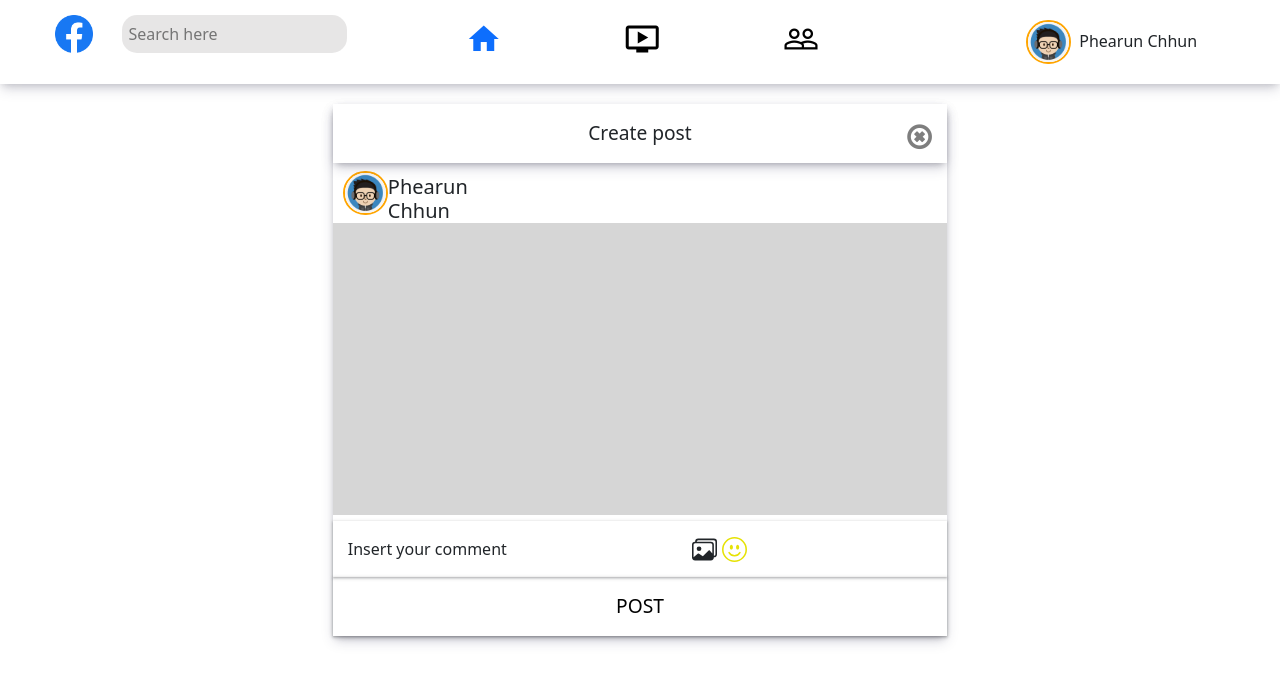
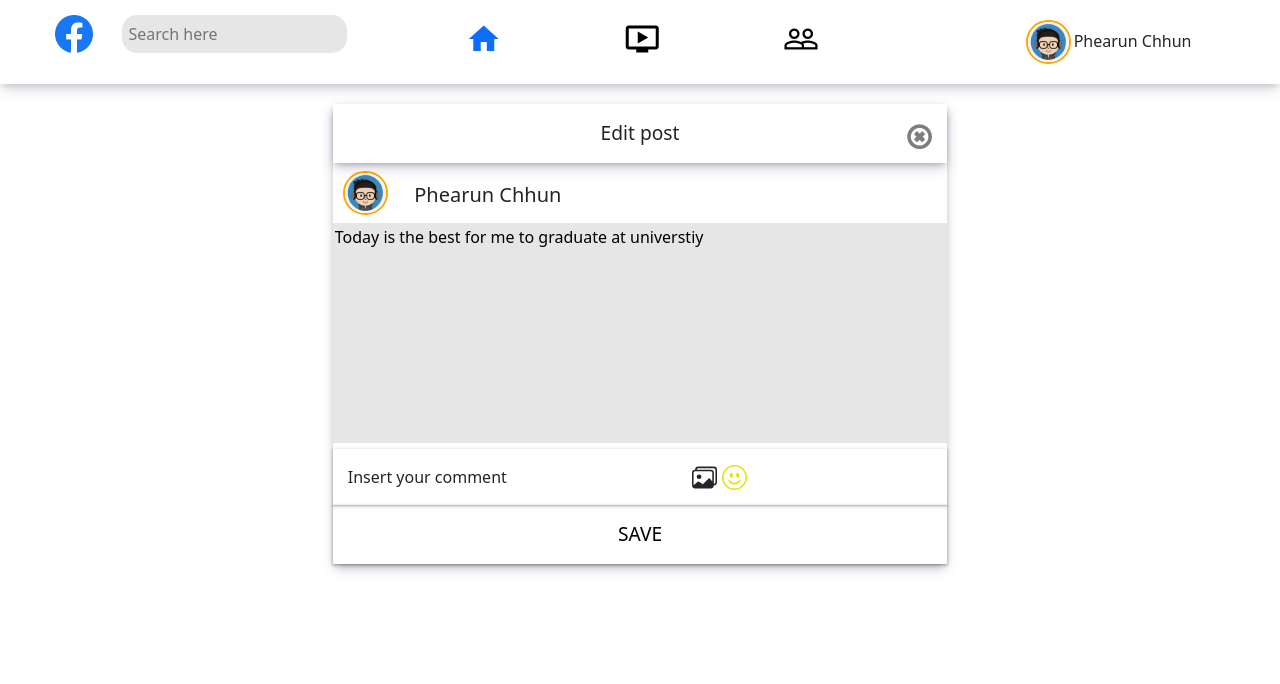
Before and after one commit to VANSAOHANG/FACEBOOK-VERSON-2, a PHP site: page /views/edit_post.php?post_id=1 in a window 1280 px wide. Shown: the top 684 px of the page. Run offline with PHP 8.4, Linux system fonts and the light colour scheme; data comes from the database, SQL or seed files in the repository; some libraries are stand-ins or nearby versions.

Commit message:
#6 Edit post

```diff
--- a/css/style.css
+++ b/css/style.css
@@ -68,10 +68,8 @@
 }
 
 .header .content {
-    /* width: 80%; */
     font-size: 1.2rem;
 }
-
 .header .btn-close {
     position: absolute;
     right: 10px;
@@ -83,7 +81,7 @@
     width: 100%;
     resize: none;
     border: none;
-    background: #cccc;
+    background: #e2e0e0cc;
 }
 
 .insert-post {
@@ -226,13 +224,14 @@
     align-items: center;
     border-top: 1.5px solid #cccbcbcc;
 }
-
+.profile{
+    display: flex;
+}
 .post-header,
-.profile {
+.post-view .post-header .profile {
     display: flex;
     justify-content: space-between;
 }
-
 .user-name {
     margin-top: 20px;
 }
--- a/models/database.php
+++ b/models/database.php
@@ -2,4 +2,4 @@
 /**
  * Your code here
  */
-$db =new PDO ("mysql:host=localhost;dbname=facebook_db","root","");
+$db =new PDO ("mysql:host=localhost;port=3307;dbname=facebook_db","root","");
--- a/models/post.php
+++ b/models/post.php
@@ -61,15 +61,14 @@
 
  * @return boolean: true if deletion was successful, false otherwise
  */
-function updatePost($post_id, $text_post, $post_image)
+function updatePost($post_id, $text_post)
 {
     global  $db ;
-    $statement = $db ->prepare ("UPDATE posts  SET  text_post = :text_post, post_image = :post_image WHERE post_id = :post_id");
+    $statement = $db ->prepare ("UPDATE posts  SET  text_post = :text_post WHERE post_id = :post_id");
     $statement-> execute(
         [
             ':post_id' => $post_id,
             ':text_post'=> $text_post,
-            ':post_image' => $post_image
         ]
         );
         return ($statement->rowCount() == 1 );
--- a/views/edit_post.php
+++ b/views/edit_post.php
@@ -1,3 +1,67 @@
-<?php
-require_once("post_create.php");
-?>
+<!-- create post -->
+
+<?php require_once('../templates/header.php')?>
+<?php require_once('../models/post.php')?>
+<div>
+    <?php
+        // TO DO:
+        $post_id = $_GET['post_id'];
+        // Get the id of the item to update in query
+        $post = getPostById($post_id);
+        // Get data for this item from database
+    ?>
+    <form action="../controllers/edit_post.php" method='post'>
+        <input type="hidden" value="<?php echo $post['post_id']?>" name="post_id">
+        <div class="create-post edit-post">
+            <div class="header">
+                <div class="content">
+                    <span>Edit post</span>
+                </div>
+                <div class="btn-close">
+                    <button class="close-post bg-white  border-0">
+                    <i class='fa fa-times-circle-o'></i>
+                </button>
+                </div>
+            </div>
+
+            <div class="profile">
+                <div class="img_profile">
+                    <img src="../images/man.png" alt="">
+                </div>
+                <div class="user-name">
+                    <h5>Phearun Chhun</h5>
+                </div>
+            </div>
+
+            <div class='text-post'>
+                <textarea rows="9" cols="12"  name='text_post'><?php echo $post['text_post'] ?></textarea>
+            </div>
+
+            <div class="insert-post">
+                <div>Insert your comment </div>
+                <div class="img-post">
+                    <form action=""></form>
+                    <label for="image">
+                            <svg xmlns="http://www.w3.org/2000/svg" width="25" height="25"  fill="currentColor" class="bi bi-images" viewBox="0 0 16 16">
+                                <path d="M4.502 9a1.5 1.5 0 1 0 0-3 1.5 1.5 0 0 0 0 3z"/>
+                                <path d="M14.002 13a2 2 0 0 1-2 2h-10a2 2 0 0 1-2-2V5A2 2 0 0 1 2 3a2 2 0 0 1 2-2h10a2 2 0 0 1 2 2v8a2 2 0 0 1-1.998 2zM14 2H4a1 1 0 0 0-1 1h9.002a2 2 0 0 1 2 2v7A1 1 0 0 0 15 11V3a1 1 0 0 0-1-1zM2.002 4a1 1 0 0 0-1 1v8l2.646-2.354a.5.5 0 0 1 .63-.062l2.66 1.773 3.71-3.71a.5.5 0 0 1 .577-.094l1.777 1.947V5a1 1 0 0 0-1-1h-10z"/>
+                            </svg>
+                            <input type="file" name="post_image" id="image" style="display:none;">
+                    </label>
+                    <label for="image">
+                        <svg xmlns="http://www.w3.org/2000/svg" width="25" height="25" fill="currentColor" class="bi bi-emoji-smile" viewBox="0 0 16 16">
+                            <path d="M8 15A7 7 0 1 1 8 1a7 7 0 0 1 0 14zm0 1A8 8 0 1 0 8 0a8 8 0 0 0 0 16z"/>
+                            <path d="M4.285 9.567a.5.5 0 0 1 .683.183A3.498 3.498 0 0 0 8 11.5a3.498 3.498 0 0 0 3.032-1.75.5.5 0 1 1 .866.5A4.498 4.498 0 0 1 8 12.5a4.498 4.498 0 0 1-3.898-2.25.5.5 0 0 1 .183-.683zM7 6.5C7 7.328 6.552 8 6 8s-1-.672-1-1.5S5.448 5 6 5s1 .672 1 1.5zm4 0c0 .828-.448 1.5-1 1.5s-1-.672-1-1.5S9.448 5 10 5s1 .672 1 1.5z"/>
+                        </svg>
+                            <input type="file" name="" id="image" style="display:none;">
+                    </label>
+                </div>
+            <div>
+                </div>
+            </div>
+            <div class="btn-post">
+                        <button type="submit" name='submit' class="submit-post">SAVE</button>
+            </div>
+    </form>
+
+</div>
--- a/views/post_create.php
+++ b/views/post_create.php
@@ -14,17 +14,15 @@
             </div>
 
         </div>
-        <div class="side-menu">
         <div class="profile">
             <div class="img_profile">
                 <img src="../images/man.png" alt="">
+            </div>
             <div class="user-name">
-                                <h5>Phearun Chhun</h5>
+                <h6>Phearun Chhun</h6>
             </div>
         </div>
-                    </div>
-                <textarea rows="12" cols="12"  name='text_post' class='text-post'></textarea>
-            </div>
+        <textarea rows="9" cols="12"  name='text_post'></textarea>
         <div class="insert-post">
             <div>Insert your comment </div>
             <div class="img-post">
--- a/views/post_view.php
+++ b/views/post_view.php
@@ -49,14 +49,14 @@
                     <img src="images/man.png" alt="">
                 </div>
                 <div class="user-name">
-                    <h6>Phearun Chhun<?php echo $text_post['post_id'];?></h6>
+                    <h6>Phearun Chhun</h6>
                 </div>
             </div>
             <div class="three-dot mx-4">
                 <h1>...
                     <div class="sub-menu-1">
                         <ul>
-                            <li><a href="">Edit</a></li>
+                            <li><a href="../views/edit_post.php?post_id=<?php echo $text_post['post_id'];?> ">Edit</a></li>
                             <li><a href="../controllers/delete_post.php?post_id=<?php echo $text_post['post_id'];?> ">Delete</a></li>
                         </ul>
                     </div>
```
Also changed, not shown: controllers/edit_post.php (+9 -5 lines). Lines whose indentation alone changed are shown as unchanged.
